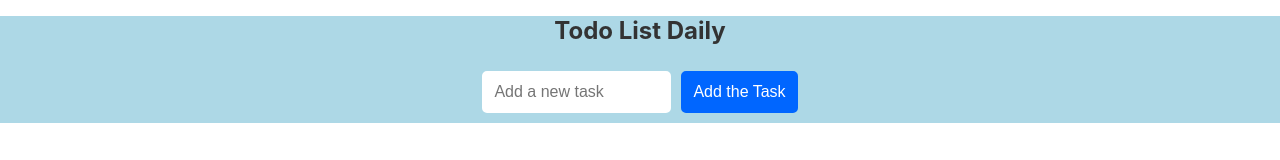
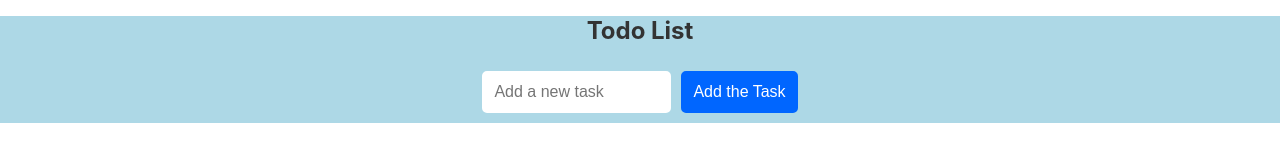
Before and after one commit to shatwarkn29/thursday, a React (Create React App) app: page / in a window 1280 px wide. Shown: the top 160 px of the page. Built offline with nearby package versions, Linux system fonts and the light colour scheme.

Commit message:
SEC-6 Update TodoList.js Done.

```diff
--- a/src/TodoList.js
+++ b/src/TodoList.js
@@ -19,7 +19,7 @@ function TodoList() {
 
   return (
     <div className='todolist'>
-      <h1>Todo List Daily </h1>
+      <h1>Todo List </h1>
       <div className='thing'>
         <input
           type="text"
```
